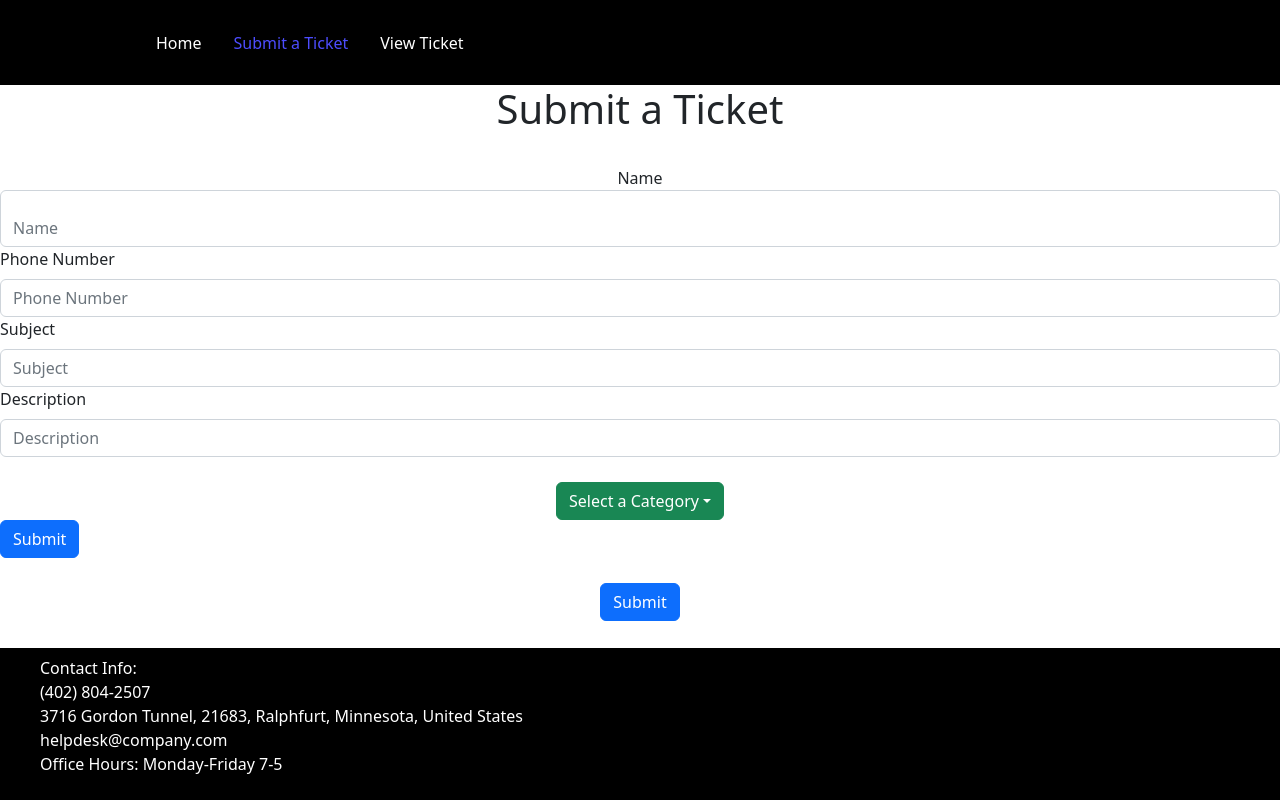
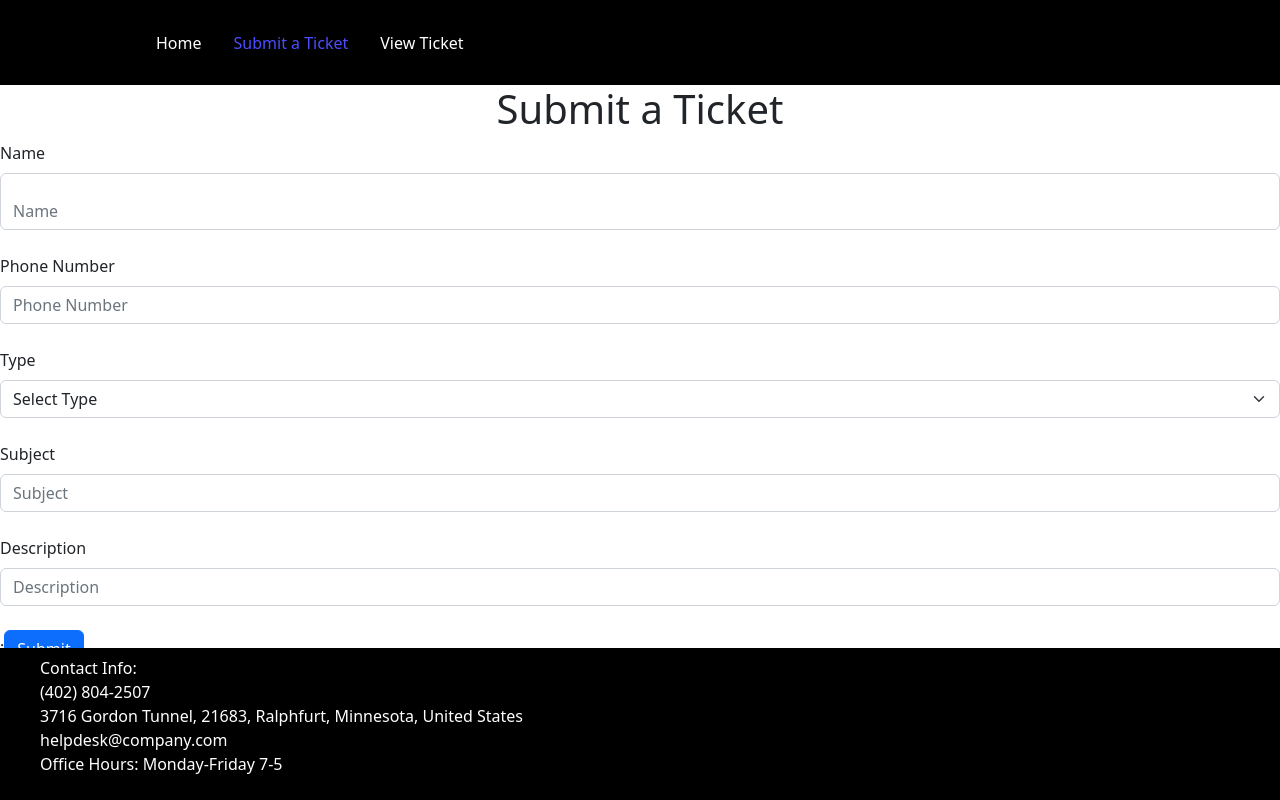
Before and after one commit to joboot/hci-program-2, a React (Create React App) app in the folder hci-program-2/: page /input_form in a window 1280 px wide. Built offline with nearby package versions, Linux system fonts and the light colour scheme.

Commit message:
Getting input from input ticket form into json obj

```diff
--- /dev/null
+++ b/hci-program-2/src/data/tickets.json
@@ -0,0 +1,5 @@
+[
+    {
+
+    }
+]
--- a/hci-program-2/src/pages/input_form.js
+++ b/hci-program-2/src/pages/input_form.js
@@ -1,175 +1,151 @@
-import { React } from "react";
+import  React, { Component } from "react";
 import { Button } from 'react-bootstrap';
 import { useNavigate } from "react-router-dom";
-import { Dropdown } from 'react-bootstrap';
 import { Form } from 'react-bootstrap';
 import { tickets } from '../data/tickets'
-import { type } from "@testing-library/user-event/dist/type";
 
-const InputForm = () => {
-	let navigate = useNavigate();
-	const routeChange = () =>{
-		let nextID = tickets.length
-		console.log(nextID)
+export default class InputForm extends Component {
+	state = {
+		name: "",
+		phone:"",
+		type:"",
+		subject:"",
+		description:""
+	};
+
+	routeChange = () =>{
+		const navigate = useNavigate();
 
 		let path = '../home'
 		navigate(path);
 	}
 
-	const handleOnChange = e =>{
-		const {name, value} = e.target
+	// handleOnChange = e =>{
+	// 	const {name, value} = e.target
+	// }
+
+	onSubmit = () => {
+		//put save state here
+		console.log(this.state);
+		let nextID = tickets.length + 1;
+		console.log(nextID);
+		console.log("Submitted ticket");
+		let jsonTicket = JSON.stringify({ "id": nextID, "subject": this.state.subject, "type": this.state.type, "name": this.state.name, "phone": this.state.phone, "date": this.state.date });
+		tickets.push(jsonTicket);
+		console.log(tickets)
+		//this.routeChange();
+
+	};
+
+	createFormGroups = () => {
+		return(
+			<div>
+				<Form.Group>
+					<Form.Label>
+					{/* <Form.Label id="form_item" class="d-flex justify-content-center" > */}
+						Name
+					</Form.Label>
+					<Form.Control id="form_item" className="d-flex justify-content-center"
+						name="name"
+						placeholder="Name"
+						value={this.state.name}
+						onChange={e => this.setState({ name: e.target.value })}
+						type="text"
+						required
+					/>
+				</Form.Group>
+
+				<br />
+
+				<Form.Group>
+					<Form.Label>
+						Phone Number
+					</Form.Label>
+					<Form.Control
+						name="phone"
+						placeholder="Phone Number"
+						value={this.state.phone}
+						onChange={e => this.setState({ phone: e.target.value })}
+						type="text"
+						required
+					/>
+				</Form.Group>
+
+				<br />
+
+				<Form.Group>
+					<Form.Label>
+						Type
+					</Form.Label>
+					<Form.Select
+						value={this.state.type}
+						onChange={e => this.setState({ type: e.target.value })}>
+
+						<option value="" isinvalid="true">
+							Select Type
+						</option>
+						<option value="incident">Incident</option>
+						<option value="request">Request</option>
+
+					</Form.Select>
+				</Form.Group>
+
+				<br />
+
+				<Form.Group>
+					<Form.Label>
+						Subject
+					</Form.Label>
+					<Form.Control
+						name="subject"
+						placeholder="Subject"
+						value={this.state.subject}
+						onChange={e => this.setState({ subject: e.target.value })}
+						type="text"
+						required
+					/>
+				</Form.Group>
+
+				<br />
+
+				<Form.Group>
+					<Form.Label>
+						Description
+					</Form.Label>
+					<Form.Control
+						name="description"
+						placeholder="Description"
+						value={this.state.description}
+						onChange={e => this.setState({ description: e.target.value })}
+						type="text"
+						required
+					/>
+				</Form.Group>
+
+				<br />
+
+			</div>
+		)
 	}
 
-	const onSubmit = () => {
-		//put save state here
-		routeChange()
-		console.log("Submitted ticket");
-		JSON.stringify({ "id": "nextID", "subject": "subject", "type": "type", "name": "name", "phone": "phone", "date": "date" })
-	};
-
-	return (
+	render() {
+		return (
 		<div>
 			<h1>
 				Submit a Ticket
 			</h1>
 
-			<Form autocomplete="off" onSubmit={onSubmit}>
-				<Form.Label id="form_item" class="d-flex justify-content-center" >
-           			Name
-          		</Form.Label>
-				<Form.Control id="form_item" class="d-flex justify-content-center"
-					name="name"
-					//value={frmData.name}
-					onChange={handleOnChange}
-					placeholder="Name"
-					required
-				/>
+			<Form autoComplete="off" onSubmit={this.onSubmit}>
 
-				<Form.Label>
-           			Phone Number
-          		</Form.Label>
-				<Form.Control
-					name="phone"
-					//value={frmData.phone}
-					onChange={handleOnChange}
-					placeholder="Phone Number"
-				/>
+				{this.createFormGroups()};
 
-				<Form.Label>
-           			Subject
-          		</Form.Label>
-				<Form.Control
-					name="Subject"
-					//value={frmData.Subject}
-					onChange={handleOnChange}
-					placeholder="Subject"
-					required
-				/>
-
-				<Form.Label>
-           			Description
-          		</Form.Label>
-				<Form.Control
-					name="Description"
-					//value={frmData.desc}
-					onChange={handleOnChange}
-					placeholder="Description"
-					required
-				/>
-
-				<div class="btn-group d-flex justify-content-center" id="form_item">
-				<Dropdown>
-					<Dropdown.Toggle variant="success" id="dropdown-basic">
-						Select a Category
-					</Dropdown.Toggle>
-
-					<Dropdown.Menu name = "type">
-						<Dropdown.Item href="#/action-1">Tech Issue</Dropdown.Item>
-						<Dropdown.Item href="#/action-2">Device Request</Dropdown.Item>
-					</Dropdown.Menu>
-				</Dropdown>
-				</div>
-
-				<Button type="button submit" class="btn btn-primary" onClick={routeChange}>
+				<Button type="button" className="btn btn-primary" onClick={this.onSubmit}>
 					Submit
 				</Button>
 			</Form>
 
-			<div id="form_item" class="d-flex justify-content-center">
-				<Button type="button" class="btn btn-primary" onClick={routeChange}>
-					Submit
-				</Button>
-			</div>
-
 		</div>
-		/*
-		<div>
-			<h1>
-				Submit a Ticket
-			</h1>
-
-			<div id="form_item" class="d-flex justify-content-center">
-				<Form>
-					<label>
-						Name:
-						<input type="text" name="name" />
-					</label>
-				</Form>
-			</div>
-
-			<div id="form_item" class="d-flex justify-content-center">
-				<Form>
-					<label>
-						Phone:
-						<input type="text" name="phone" />
-					</label>
-				</Form>
-			</div>
-
-			<div id="form_item" class="d-flex justify-content-center">
-				<Form>
-					<label>
-						Subject:
-						<input type="text" name="subject" />
-					</label>
-				</Form>
-			</div>
-
-			<div id="form_item" class="d-flex justify-content-center">
-				<Form>
-					<label>
-						Description:
-						<input type="text" name="desc" />
-					</label>
-				</Form>
-			</div>
-
-			<div class="btn-group d-flex justify-content-center" id="form_item">
-				<Dropdown>
-					<Dropdown.Toggle variant="success" id="dropdown-basic">
-						Select a Category
-					</Dropdown.Toggle>
-
-					<Dropdown.Menu name = "type">
-						<Dropdown.Item href="#/action-1">Tech Issue</Dropdown.Item>
-						<Dropdown.Item href="#/action-2">Device Request</Dropdown.Item>
-					</Dropdown.Menu>
-				</Dropdown>
-			</div>
-
-
-			<div id="form_item" class="d-flex justify-content-center">
-				<Button type="button" class="btn btn-primary" onClick={routeChange}>
-					Submit
-				</Button>
-			</div>
-
-		</div>
-		*/
-	);
+		);
+	}
 	// This is the code for the input form where you can type in your name, phone, subject, and description on the webpage. Also includes buttons via bootstrap that a user can click on.
 };
-
-export default InputForm;
-
-/*<Route path='/home' element={<Home />} />*/
```
